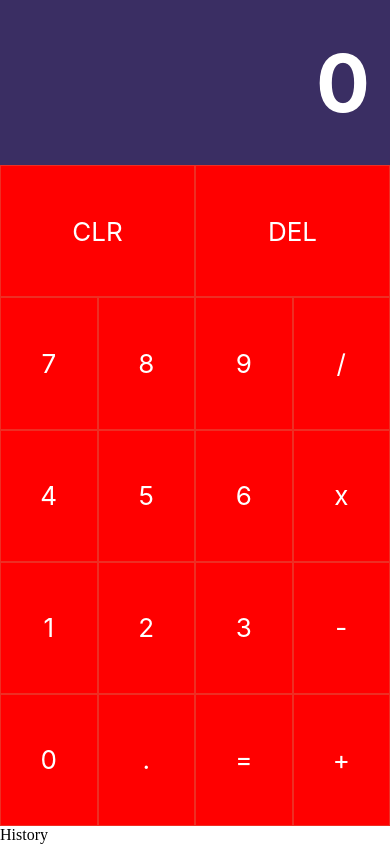
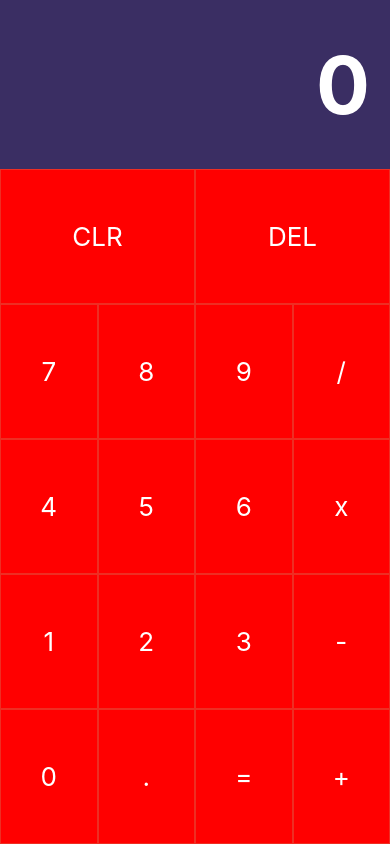
Before and after one commit to jroske1120/react-native-calculator, a React Native app: screen / in a window 390 px wide. Built offline with nearby package versions, Linux system fonts and the light colour scheme.

Commit message:
removed history

```diff
--- a/App.js
+++ b/App.js
@@ -138,7 +138,6 @@ export default class App extends Component {
           <Text style={styles.resultText}>{this.state.displayValue}</Text>
         </View>
         <View style={styles.inputContainer}>{this.renderButtons()}</View>
-        <View>History</View>
       </View>
     );
   }
```
